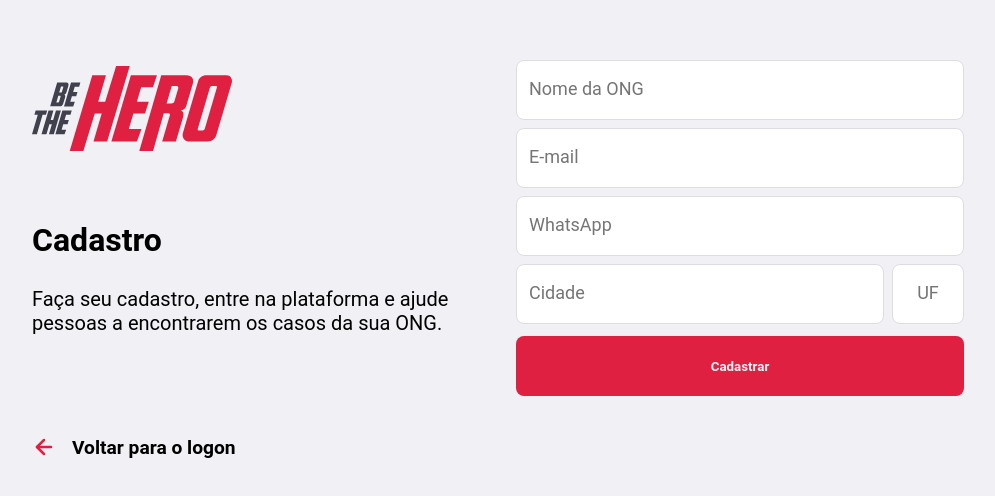
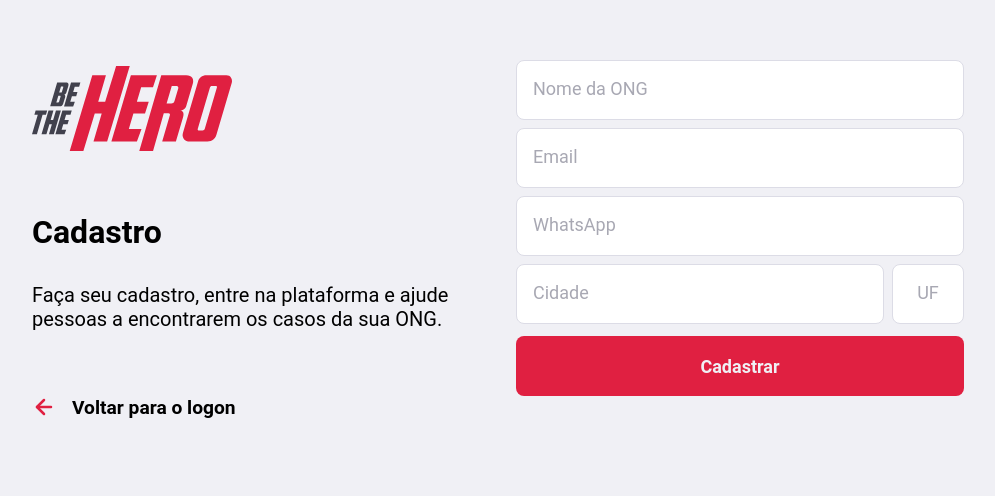
Before and after one commit to pierresouza/cadastro-form, a React (Vite) app: page / in a window 1280 px wide. Shown: the part 174-670 px from the top of the page, without its empty margins (140-1135 px from the left). Built offline with nearby package versions, Linux system fonts and the light colour scheme.

Commit message:
feat : update code

```diff
--- a/db.json
+++ b/db.json
@@ -1,4 +1,14 @@
 {
+  "Entitys": [
+    {
+      "uf": "SP",
+      "city": "são mateus",
+      "whatsapp": 11987299382,
+      "email": "batata@batata.com",
+      "name": "batata",
+      "id": 1
+    }
+  ],
   "posts": [
     {
       "id": 1,
--- a/src/components/Form/index.tsx
+++ b/src/components/Form/index.tsx
@@ -3,8 +3,15 @@ import { useForm } from "react-hook-form";
 import { yupResolver } from "@hookform/resolvers/yup";
 import * as yup from "yup";
 
-import axios from "axios";
-import { Container } from "./styles";
+import { api } from "../../services/api";
+import {
+  Container,
+  NameInput,
+  EmailInput,
+  NumberInput,
+  CityInput,
+  Button,
+} from "./styles";
 
 export interface Inputs {
   name: string;
@@ -23,7 +30,7 @@ const schema = yup
       .typeError("O Número deve ter pelo menos 11 dígitos")
       .required("O Número deve ter pelo menos 11 dígitos"),
     city: yup.string().required("A Localização é obrigatória"),
-    uf: yup.string().required(),
+    uf: yup.string().required(""),
   })
   .required();
 
@@ -37,60 +44,57 @@ export const Form = () => {
   });
 
   const onSubmit = (data: any) => {
-    axios
-      .post("http://localhost:3000/posts", data, {
-        headers: { input: "db.json" },
-      })
-      .then((response: { data: any }) => {
-        console.log(response.data);
+    if (!data) return;
+    api
+      .post("/Entitys", data)
+      .then((response) => {
         alert("Cadastro Realizado com Sucesso");
       })
-      .catch((error: { data: any }) => {
+      .catch((error) => {
         console.log(error.data);
+        alert("Erro ao cadastrar");
       });
   };
 
   return (
     <Container>
       <form onSubmit={handleSubmit(onSubmit)}>
+        <NameInput>
           <label>
             <input
               type="text"
-            id="campo"
               placeholder="Nome da ONG"
               {...register("name", { required: true })}
             />
-          <div>
             <span>{errors.name?.message}</span>
-          </div>
           </label>
+        </NameInput>
+        <EmailInput>
           <label>
             <input
               type="text"
-            id="campo"
-            placeholder="E-mail"
+              placeholder="Email"
               {...register("email", { required: true })}
             />
-          <div>
             <span>{errors.email?.message}</span>
-          </div>
           </label>
-        <label>
-          <input
-            type="tel"
-            id="campo"
-            maxLength={11}
-            placeholder="WhatsApp"
-            {...register("whatsapp", { required: true })}
-          />
-          <div>
-            <span>{errors.whatsapp?.message}</span>
-          </div>
-        </label>
+        </EmailInput>
+        <NumberInput>
           <label>
             <input
               type="text"
-            id="camp"
+              placeholder="WhatsApp"
+              maxLength={11}
+              {...register("whatsapp", { required: true })}
+            />
+            <span>{errors.whatsapp?.message}</span>
+          </label>
+        </NumberInput>
+        <CityInput>
+          <label>
+            <input
+              type="text"
+              id="city"
               placeholder="Cidade"
               {...register("city", { required: true })}
             />
@@ -101,13 +105,13 @@ export const Form = () => {
               maxLength={2}
               {...register("uf", { required: true })}
             />
-          <div>
+          </label>
+
           <span>{errors.city?.message}</span>
-          </div>
-        </label>
-        <div>
+        </CityInput>
+        <Button>
           <button type="submit">Cadastrar</button>
-        </div>
+        </Button>
       </form>
     </Container>
   );
--- a/src/components/Form/styles.ts
+++ b/src/components/Form/styles.ts
@@ -5,73 +5,114 @@ export const Container = styled.div`
   flex-direction: column;
   justify-content: center;
   height: 40vh;
-
   form {
     display: flex;
     flex-direction: column;
-
-    label {
     input {
-        width: 23rem;
-        height: 3.75rem;
       margin: 0.25rem;
-        padding: 0.75rem;
+      border: 1.5px solid #dcdce6;
       border-radius: 0.5rem;
-        border: 1px solid #dcdce5;
-      }
-
-      #campo {
-        width: 28rem;
+      padding: 1rem;
       &::placeholder {
+        color: #a8a8b3;
         font-size: 1.125rem;
       }
     }
-      #phone {
+  }
+`;
+
+export const NameInput = styled.div`
+  display: flex;
+  flex-direction: column;
+  justify-content: center;
+
+  input {
     width: 28rem;
-        &::placeholder {
-          font-size: 1.125rem;
+    height: 3.75rem;
+  }
+  label {
+    display: flex;
+    flex-direction: column;
+    span {
+      color: #ff0000;
+      padding-left: 1.25rem;
     }
   }
-      div {
+`;
+
+export const EmailInput = styled.div`
   display: flex;
-        justify-content: flex-start;
-        width: 20rem;
+  flex-direction: column;
+  justify-content: center;
+  input {
+    width: 28rem;
+    height: 3.75rem;
+  }
+  label {
+    display: flex;
+    flex-direction: column;
     span {
-          padding-left: 0.75rem;
-          color: red;
+      color: #ff0000;
+      padding-left: 1.25rem;
     }
   }
+`;
+export const NumberInput = styled.div`
+  display: flex;
+  flex-direction: column;
+  justify-content: center;
+  input {
+    width: 28rem;
+    height: 3.75rem;
+  }
+  label {
+    display: flex;
+    flex-direction: column;
+    span {
+      color: #ff0000;
+      padding-left: 1.25rem;
+    }
+  }
+`;
+export const CityInput = styled.div`
+  display: flex;
+  flex-direction: column;
+  justify-content: center;
+  input#uf {
+    width: 4.5rem;
+    height: 3.75rem;
 
-      #camp {
+    text-align: center;
     &::placeholder {
       font-size: 1.125rem;
     }
   }
 
-      #uf {
-        width: 4.5rem;
-        text-align: center;
-        &::placeholder {
-          font-size: 1.125rem;
+  input#city {
+    width: 23rem;
+    height: 3.75rem;
   }
+  span {
+    color: #ff0000;
+    padding-left: 1.25rem;
   }
-    }
-
-    div {
+`;
+export const Button = styled.div`
   display: flex;
   justify-content: center;
   button {
     width: 28rem;
     height: 3.75rem;
+    border: 0;
     border-radius: 0.5rem;
-        border: 0;
+    background-color: #e02041;
+    color: #f0f0f5;
+    font-weight: 700;
+    font-size: 1.125rem;
     margin-top: 0.5rem;
-        background-color: #e02041;
-        font-weight: 700;
-        color: #f0f0f5;
-
     cursor: pointer;
-      }
+    &:hover {
+      opacity: 0.9;
     }
   }
 `;
--- a/src/components/Info/index.tsx
+++ b/src/components/Info/index.tsx
@@ -17,10 +17,10 @@ export const Info = () => {
             os casos da sua ONG.
           </p>
         </article>
-        <div id="button-bottom">
-          <img src={Back} alt="botão de voltar" />
-          <p>Voltar para o logon</p>
-        </div>
+      </div>
+      <div id="button-bottom">
+        <img src={Back} alt="botão de voltar" />
+        <p>Voltar para o logon</p>
       </div>
     </Container>
   );
--- a/src/components/Info/styles.ts
+++ b/src/components/Info/styles.ts
@@ -17,7 +17,7 @@ export const Container = styled.div`
     flex-direction: column;
     width: 30rem;
     strong {
-      height: 13.5vh;
+      height: 12.5vh;
       display: flex;
       align-items: flex-end;
 
@@ -29,20 +29,22 @@ export const Container = styled.div`
 
     article {
       display: flex;
-      align-items: center;
+      padding-top: 2rem;
       width: 30rem;
-      height: 13vh;
+      height: 18vh;
       p {
         font-size: 1.25rem;
+      }
     }
   }
   div#button-bottom {
     display: flex;
     flex-direction: row;
     align-items: flex-end;
+    width: 45%;
 
-      height: 12vh;
     cursor: pointer;
+
     img {
       width: 1.5rem;
       margin-right: 1rem;
@@ -52,5 +54,4 @@ export const Container = styled.div`
       font-weight: bold;
     }
   }
-  }
 `;
--- /dev/null
+++ b/src/services/api/index.ts
@@ -0,0 +1,5 @@
+import axios from "axios";
+
+export const api = axios.create({
+  baseURL: "http://localhost:3000/",
+});
```
Lines whose indentation alone changed are shown as unchanged.
